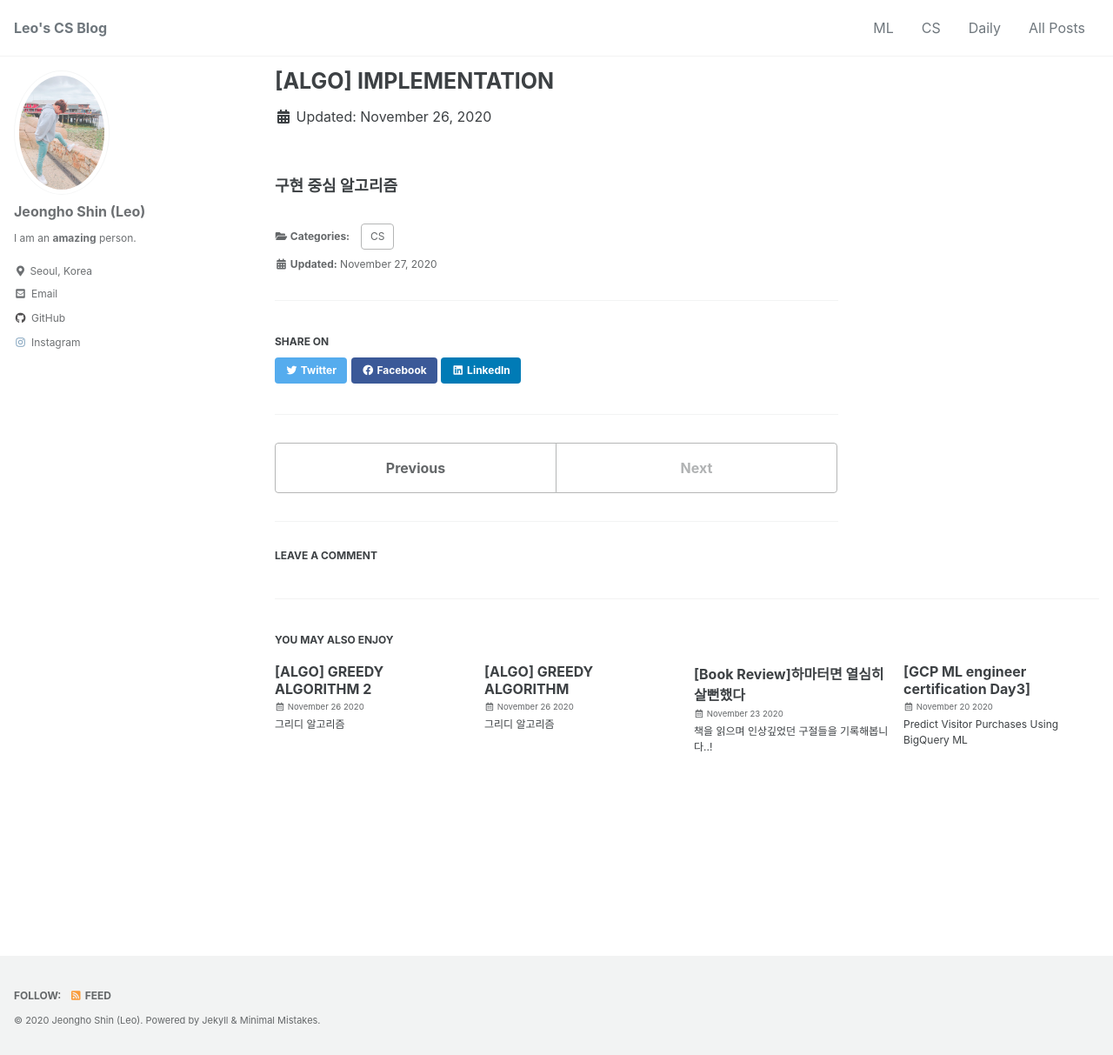
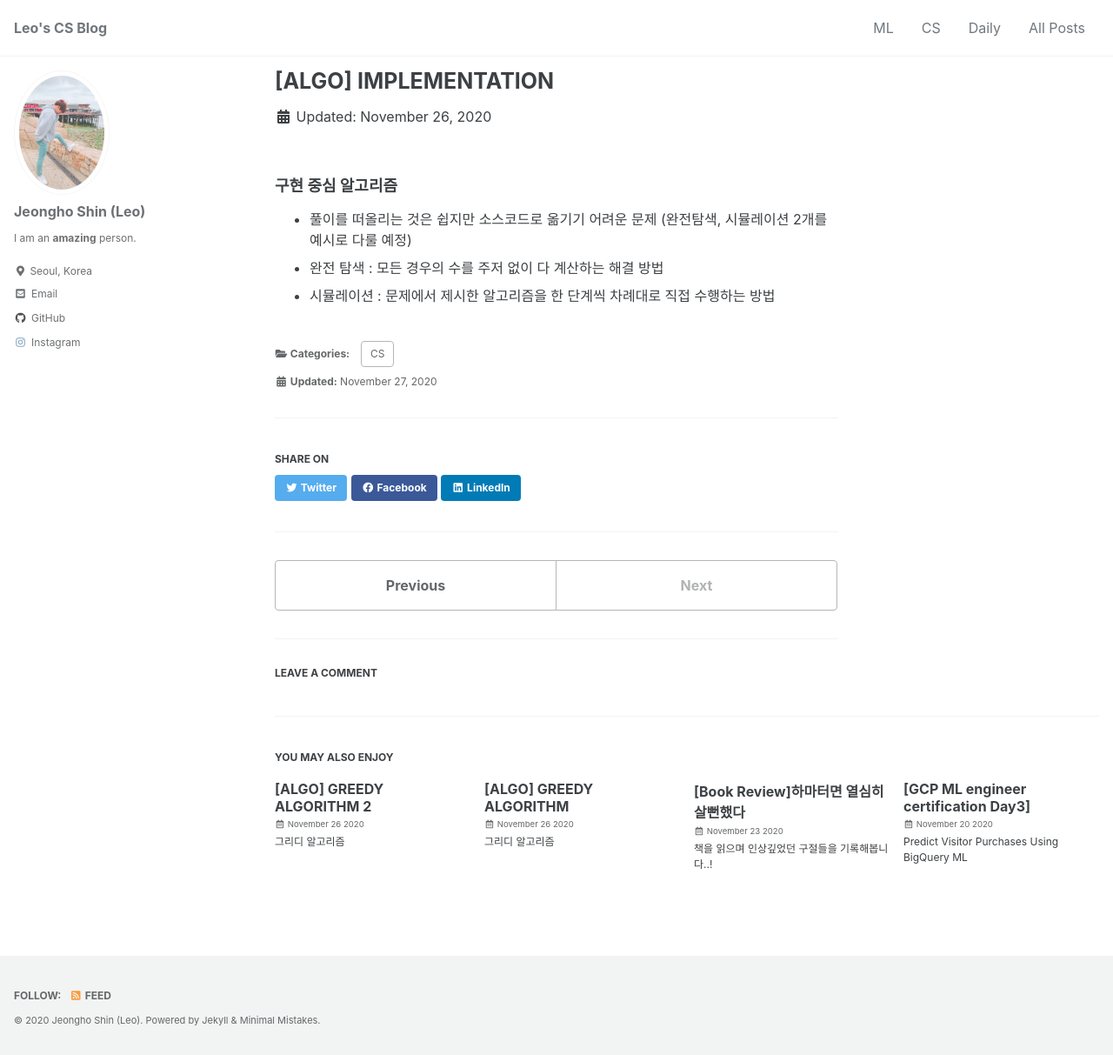
Before and after one commit to mlleo/mlleo.github.io, a Jekyll site: the page built from _posts/2020-11-26-algorithm_3.md, in a window 1280 px wide and 1213 px high. Shown: the whole window at 87% size. Built offline with Jekyll 4.4.1, drawn with Linux system fonts in a browser that asks for light colours; cached includes are drawn as plain includes; comment, search, counter and statistics services are not loaded.

Commit message:
Update 2020-11-26-algorithm_3.md

```diff
--- a/_posts/2020-11-26-algorithm_3.md
+++ b/_posts/2020-11-26-algorithm_3.md
@@ -8,3 +8,6 @@ use_math: true # MathJax On
 ---
 
 ### 구현 중심 알고리즘
+- 풀이를 떠올리는 것은 쉽지만 소스코드로 옮기기 어려운 문제 (완전탐색, 시뮬레이션 2개를 예시로 다룰 예정)
+- 완전 탐색 : 모든 경우의 수를 주저 없이 다 계산하는 해결 방법
+- 시뮬레이션 : 문제에서 제시한 알고리즘을 한 단계씩 차례대로 직접 수행하는 방법
```
